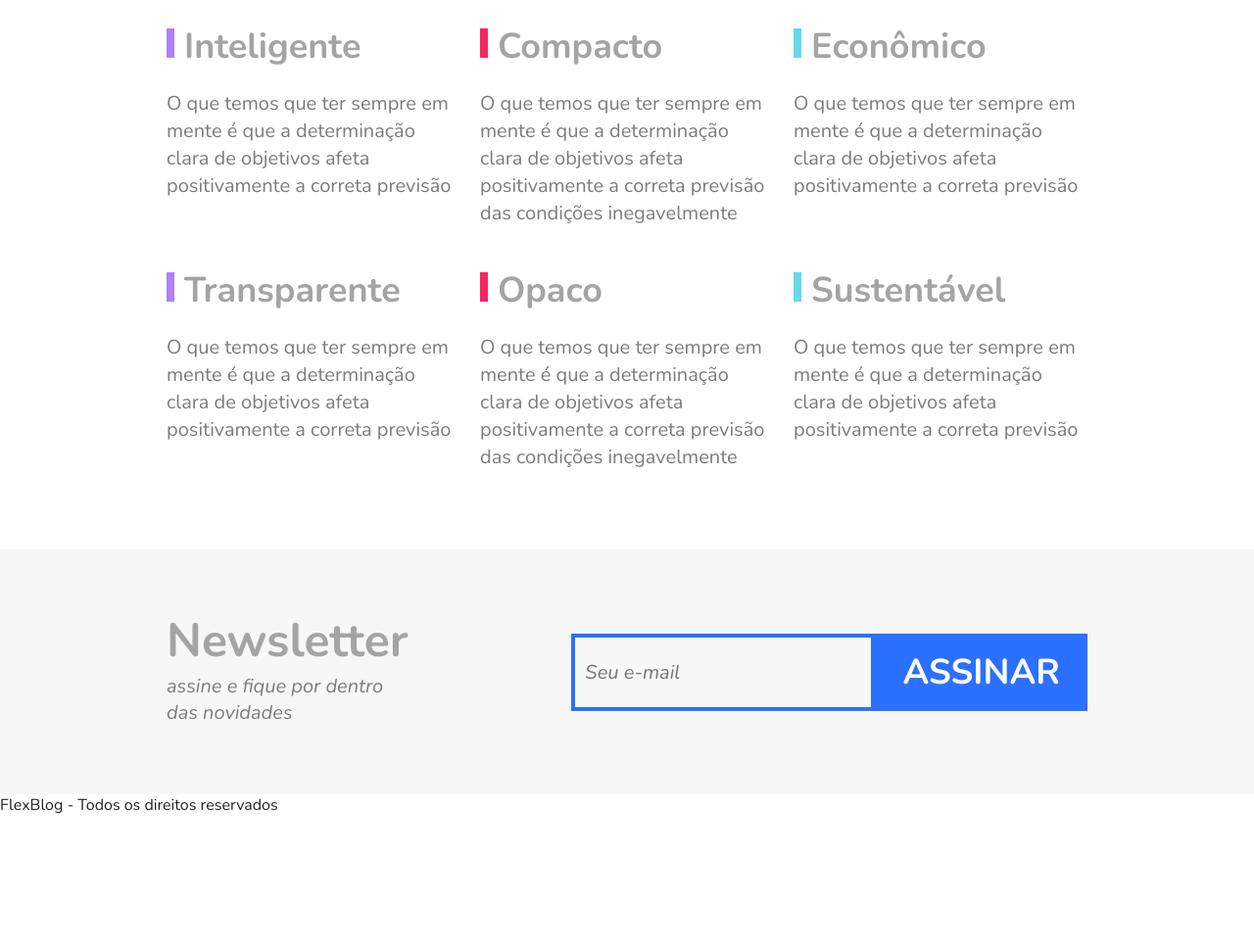
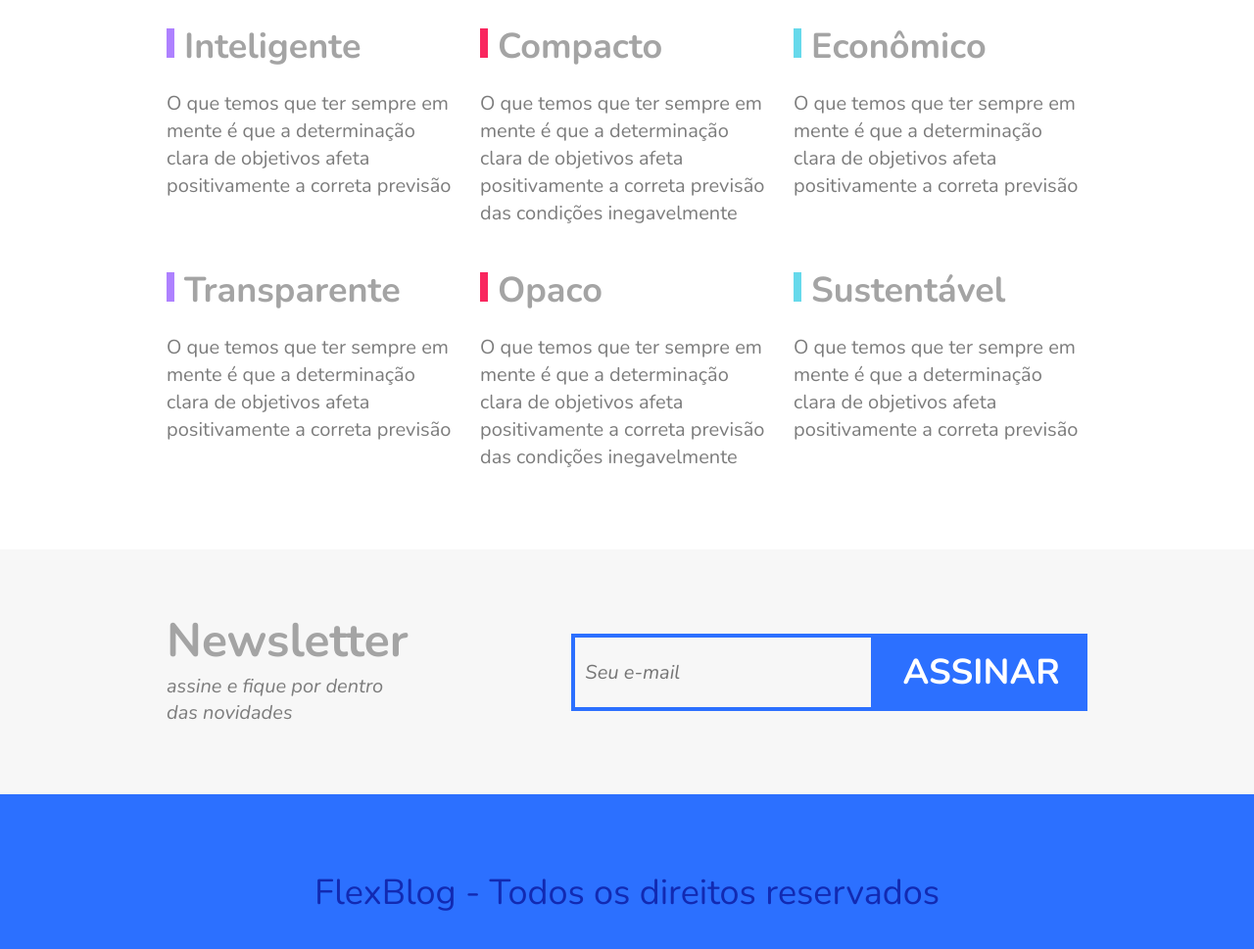
Before and after one commit to Jean-Stefan/FlexBlog, a plain HTML site: page index.html in a window 1280 px wide. Shown: the part 2603-3572 px from the top of the page at 98% size. Before the commit the page ends 3436 px from the top, so only its background shows below. Drawn offline with nearby package versions, Linux system fonts and the light colour scheme.

Commit message:
Style: Adicionada estilização do footer

```diff
--- a/css/style.css
+++ b/css/style.css
@@ -385,3 +385,19 @@ img {
         font-size: 1.5rem;
     }
 }
+
+/* Footer */
+
+.footer {
+    display: flex;
+    background: #2c70ff;
+    height: 200px;
+    align-items: center;
+}
+
+.footer p {
+    flex: 1;
+    text-align: center;
+    font-size: 2.25rem;
+    color: #122ab2;
+}
```
